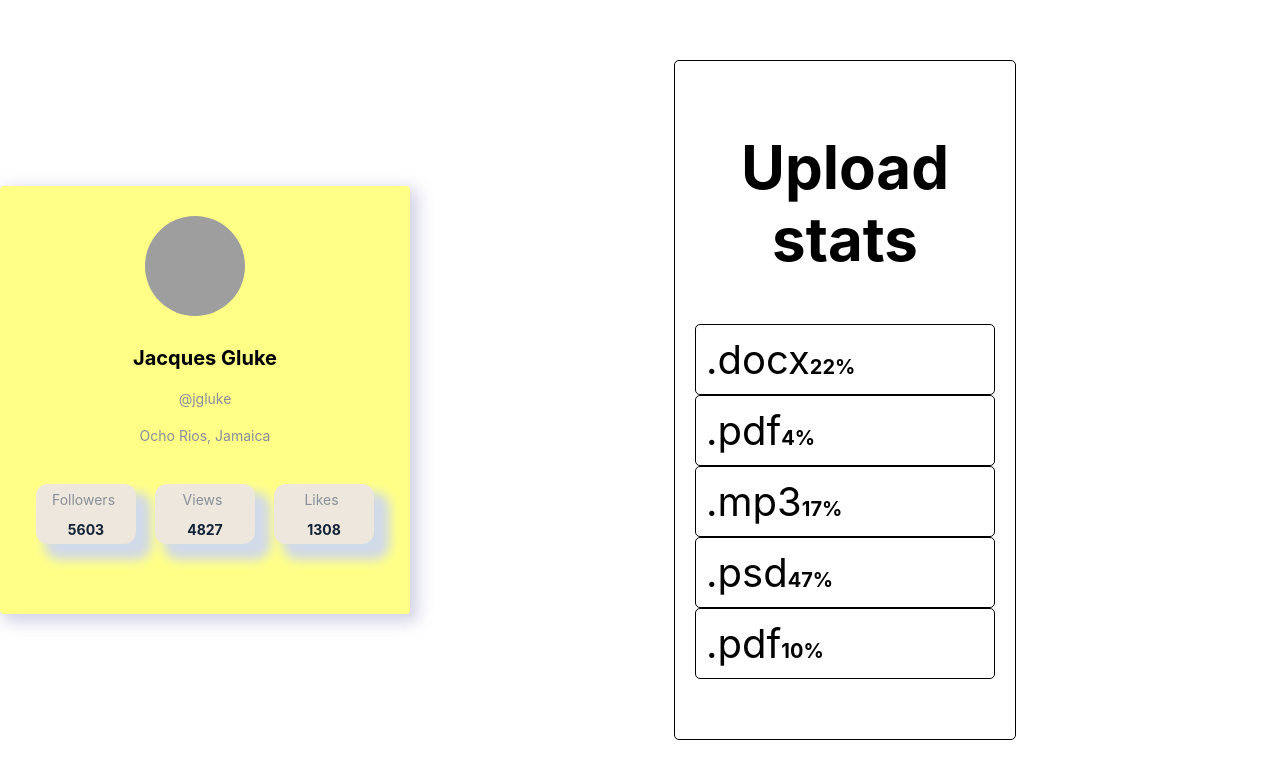
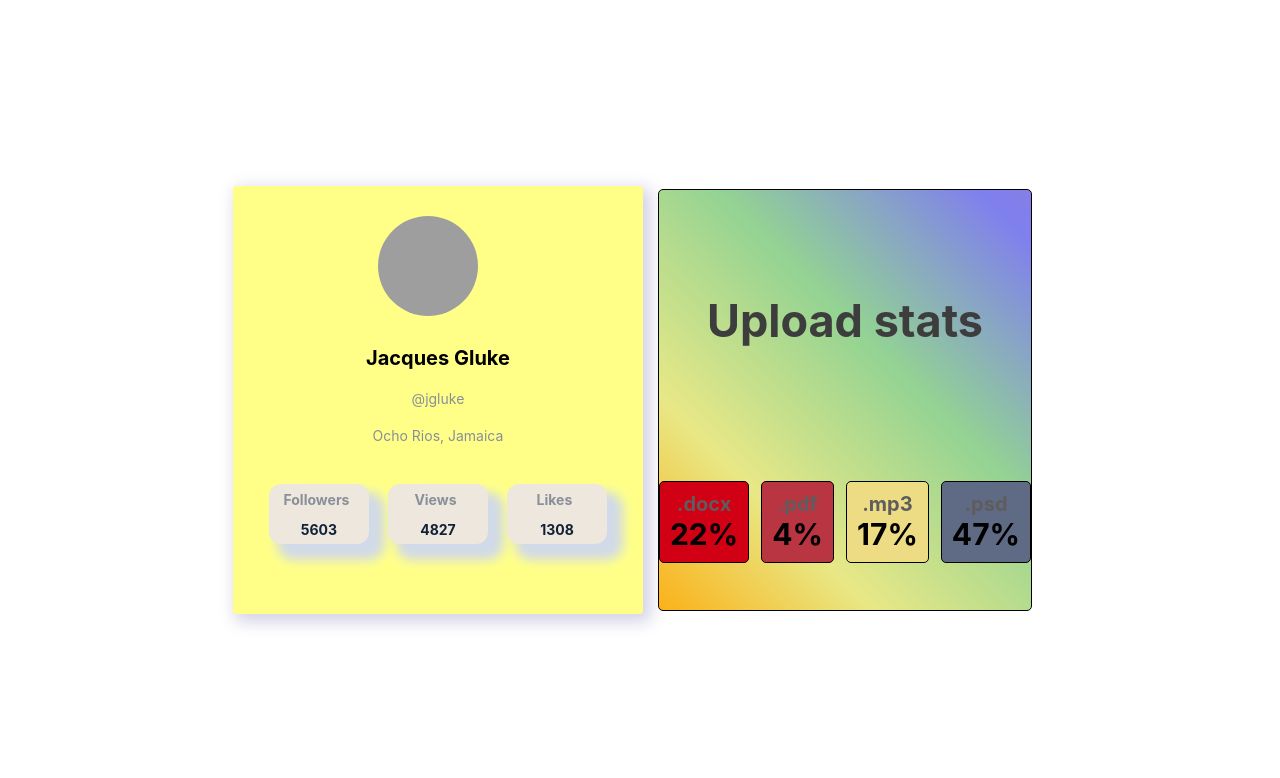
Before and after one commit to MadDog83/goit-react-hw-01-components, a React (Create React App) app: page / in a window 1280 px wide. Shown: the top 778 px of the page. Built offline with nearby package versions, Linux system fonts and the light colour scheme; grey boxes are pictures that could not be loaded.

Commit message:
add styles statistics

```diff
--- a/src/components/Statistics/Statistics.css
+++ b/src/components/Statistics/Statistics.css
@@ -1,27 +1,54 @@
 .statistics {
-    padding: 20px;
-    border: 1px solid #000;
-    border-radius: 5px;
-    width: 300px;
-    margin: 0 auto;
+  border: 1px solid #000;
+  border-radius: 5px;
+  height: 420px;
+  margin: 0 15px;
+  display: flex;
+  flex-direction: column;
+  background-size: 200% 200%;
+  background-image: linear-gradient(45deg, rgb(206, 94, 94), orange, rgb(232, 232, 134), rgb(147, 211, 147), rgb(127, 127, 238), rgb(164, 125, 192), rgb(153, 115, 153));
+  animation: gradient 5s ease infinite;
+}
+  @keyframes gradient {
+    0% {
+      background-position: 0% 50%;
+    }
+    50% {
+      background-position: 100% 50%;
+    }
+    100% {
+      background-position: 0% 50%;
+    }
   }
 
   .title {
+    padding-top: 25px;
+    padding-bottom: 25px;
     text-align: center;
-    color: #000;
+    font-size: 45px;
+    color: rgb(62, 61, 61);
+    padding-top: 66px;
+    padding-bottom: 55px;
+  }
+
+  .label {
+    font-size: 20px;
+    font-weight: 700;
+    color: rgb(94, 92, 92);
   }
 
   .stat-list {
     list-style: none;
     padding: 0;
     display: flex;
-    flex-direction: column;
+    justify-content: space-around;
     border-radius: 12px;
+    text-align: center;
+    gap: 12px
   }
 
   .percentage{
-
-    font-size: 20px;
+    font-size: 30px;
     font-weight: 700;
   }
 
@@ -29,4 +56,6 @@
     padding: 10px;
     border: 1px solid #000;
     border-radius: 5px;
+    display: flex;
+    flex-direction: column;
   }
--- a/src/components/Statistics/Statistics.jsx
+++ b/src/components/Statistics/Statistics.jsx
@@ -1,5 +1,14 @@
 import React from 'react';
 import './Statistics.css';
+
+function getRandomColor() {
+  const letters = '0123456789ABCDEF';
+  let color = '#';
+  for (let i = 0; i < 6; i++) {
+    color += letters[Math.floor(Math.random() * 16)];
+  }
+  return color;
+}
 
 const Statistics = ({ title, stats }) => (
   <section className="statistics">
@@ -7,7 +16,7 @@ const Statistics = ({ title, stats }) => (
 
     <ul className="stat-list">
       {stats.map((stat) => (
-        <li className="item" key={stat.id}>
+        <li className="item" key={stat.id} style={{ backgroundColor: getRandomColor() }}>
           <span className="label">{stat.label}</span>
           <span className="percentage">{stat.percentage}%</span>
         </li>
--- a/src/components/data.json
+++ b/src/components/data.json
@@ -2,6 +2,5 @@
   { "id": "id-1", "label": ".docx", "percentage": 22 },
   { "id": "id-2", "label": ".pdf", "percentage": 4 },
   { "id": "id-3", "label": ".mp3", "percentage": 17 },
-  { "id": "id-4", "label": ".psd", "percentage": 47 },
-  { "id": "id-5", "label": ".pdf", "percentage": 10 }
+  { "id": "id-4", "label": ".psd", "percentage": 47 }
 ]
```
